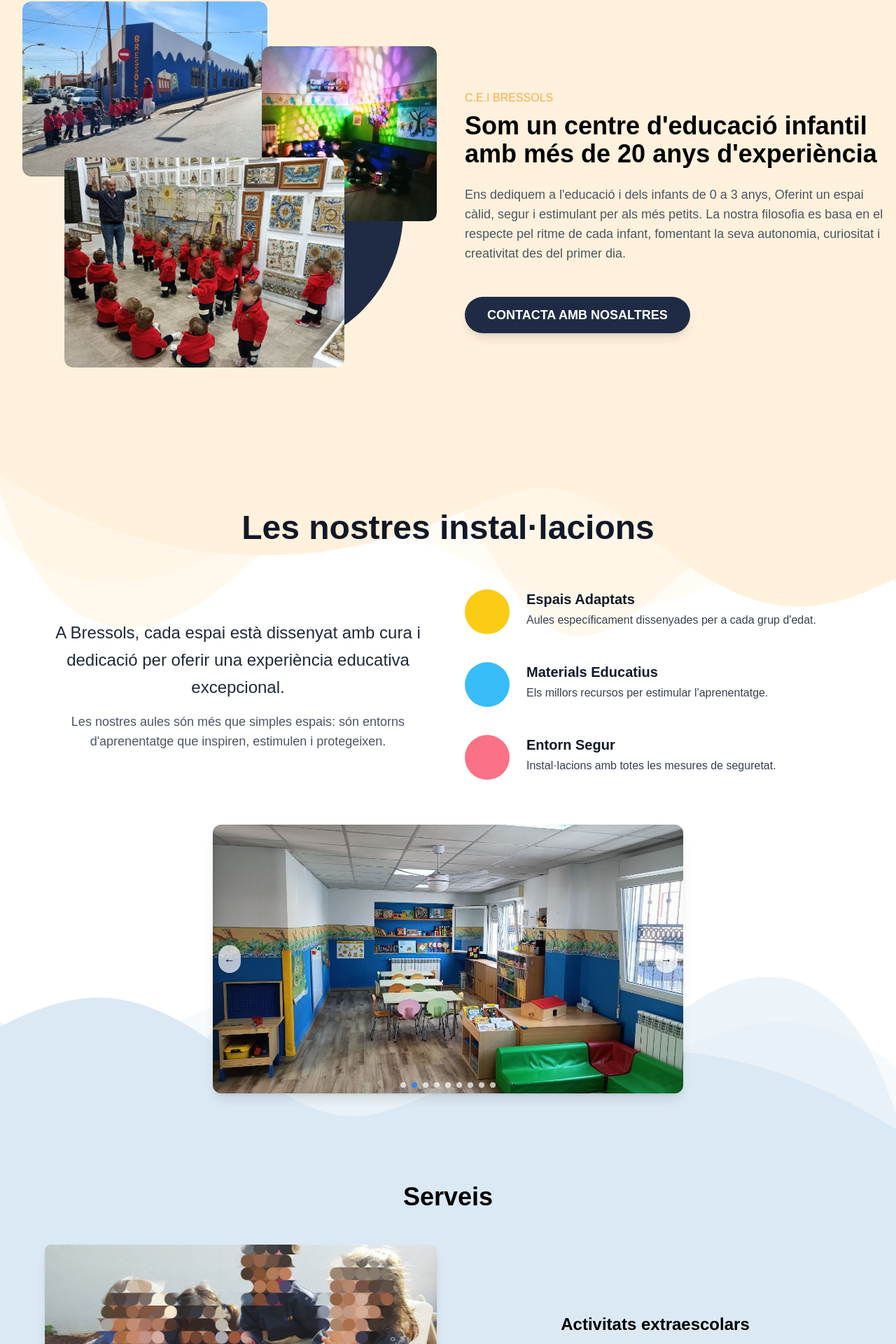
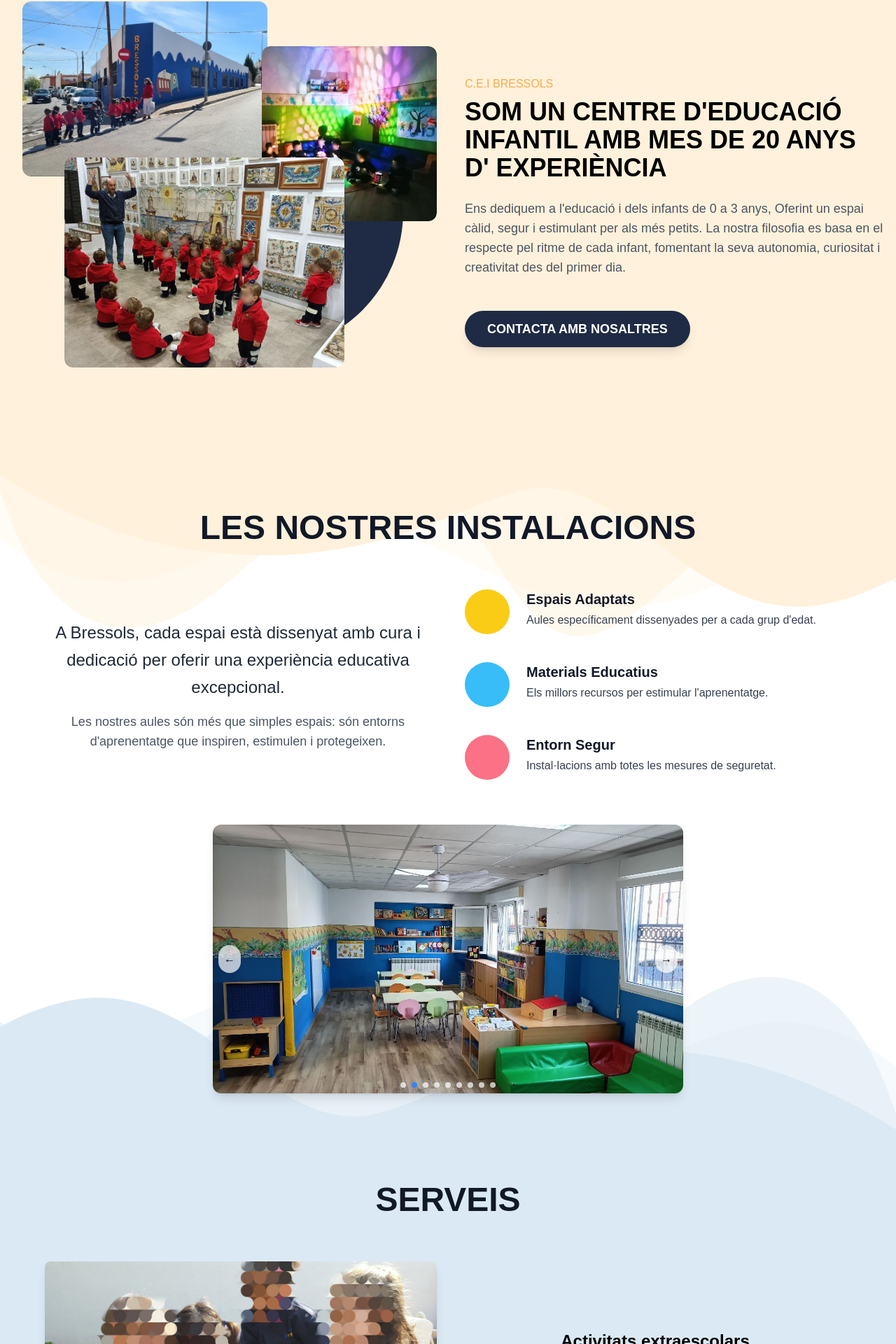
Before and after one commit to carlos3mas/bressolsweb, a Next.js app: page / in a window 1280 px wide. Shown: the part 862-2782 px from the top of the page at 70% size. Built offline with nearby package versions, Linux system fonts and the light colour scheme.

Commit message:
feat: cambios en los titulos

```diff
--- a/components/Contacto.tsx
+++ b/components/Contacto.tsx
@@ -13,8 +13,8 @@ export default function Contacto() {
         transition={{ duration: 1.2, ease: "easeOut" }}
         className="max-w-4xl mx-auto text-center relative"
       >
-        <h2 className="text-3xl sm:text-4xl font-bold text-bressolsAzul mb-8">
-          Contacte
+        <h2 className="text-5xl font-bold text-gray-900 mb-16 text-center">
+          CONTACTE
         </h2>
 
         <p className="text-base sm:text-lg text-gray-700 mb-4">
--- a/components/Filosofia.tsx
+++ b/components/Filosofia.tsx
@@ -92,8 +92,8 @@ export default function Filosofia() {
           height={220}
           className="drop-shadow-lg mb-6"
         />
-        <h2 className="text-3xl font-bold text-bressolsAzul mb-2 text-center">
-          La nostra filosofia
+        <h2 className="text-5xl font-bold text-gray-900 mb-16 text-center">
+          LA NOSTRA FILOSOFIA
         </h2>
         <p className="text-lg text-gray-700 text-center max-w-2xl mb-8">
           A Bressols, la nostra filosofia es basa en valors fonamentals que
--- a/components/Instalaciones.tsx
+++ b/components/Instalaciones.tsx
@@ -54,7 +54,7 @@ export default function GaleriaInstalaciones() {
       <div className="container mx-auto px-4 mb-16 relative">
         {/* Main title centered above everything */}
         <h1 className="text-5xl font-bold text-gray-900 mb-16 text-center">
-          Les nostres instal·lacions
+          LES NOSTRES INSTALACIONS
         </h1>
 
         <div className="max-w-6xl mx-auto grid grid-cols-1 md:grid-cols-2 gap-12 items-center">
--- a/components/QuienSomos.tsx
+++ b/components/QuienSomos.tsx
@@ -53,8 +53,8 @@ export default function QuienesSomos() {
               C.E.I BRESSOLS
             </span>
             <h2 className="text-2xl sm:text-4xl font-bold text-navy-900 mb-6">
-              Som un centre d&apos;educació infantil amb més de 20 anys
-              d&apos;experiència
+              SOM UN CENTRE D&apos;EDUCACIÓ INFANTIL AMB MES DE 20 ANYS D&apos;
+              EXPERIÈNCIA
             </h2>
             <p className="text-gray-600 mb-8 text-base sm:text-lg">
               Ens dediquem a l&apos;educació i dels infants de 0 a 3 anys,
--- a/components/Servicios.tsx
+++ b/components/Servicios.tsx
@@ -15,8 +15,8 @@ export default function Servicios() {
       className="py-16 px-4 sm:px-6 lg:px-8 relative bg-fondo2 text-black "
     >
       <div className="max-w-6xl mx-auto relative text-black relative">
-        <h2 className="text-3xl sm:text-4xl font-bold text-center mb-12">
-          Serveis
+        <h2 className="text-5xl font-bold text-gray-900 mb-16 text-center">
+          SERVEIS
         </h2>
 
         {/* Activitats extraescolars */}
```
